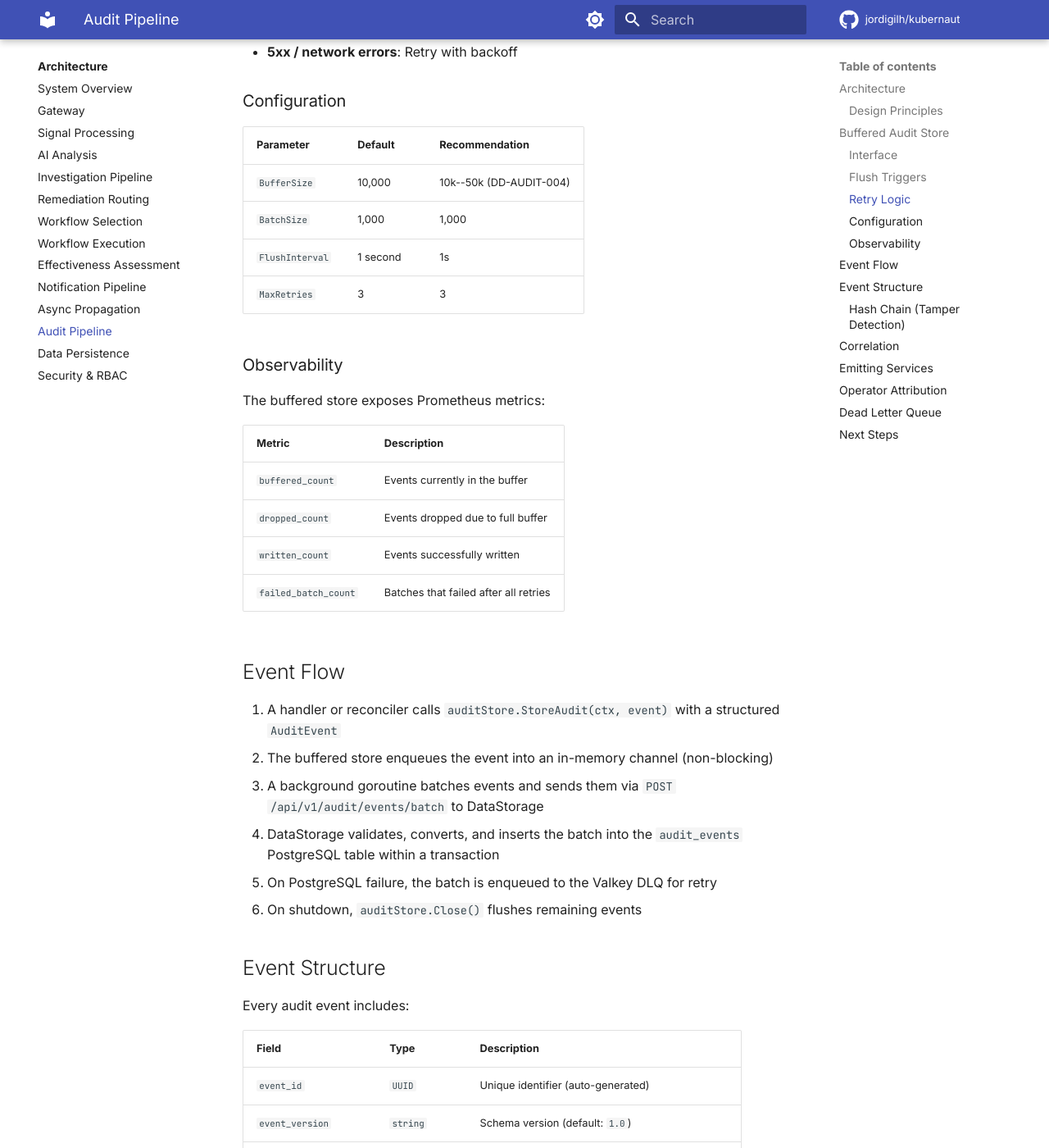
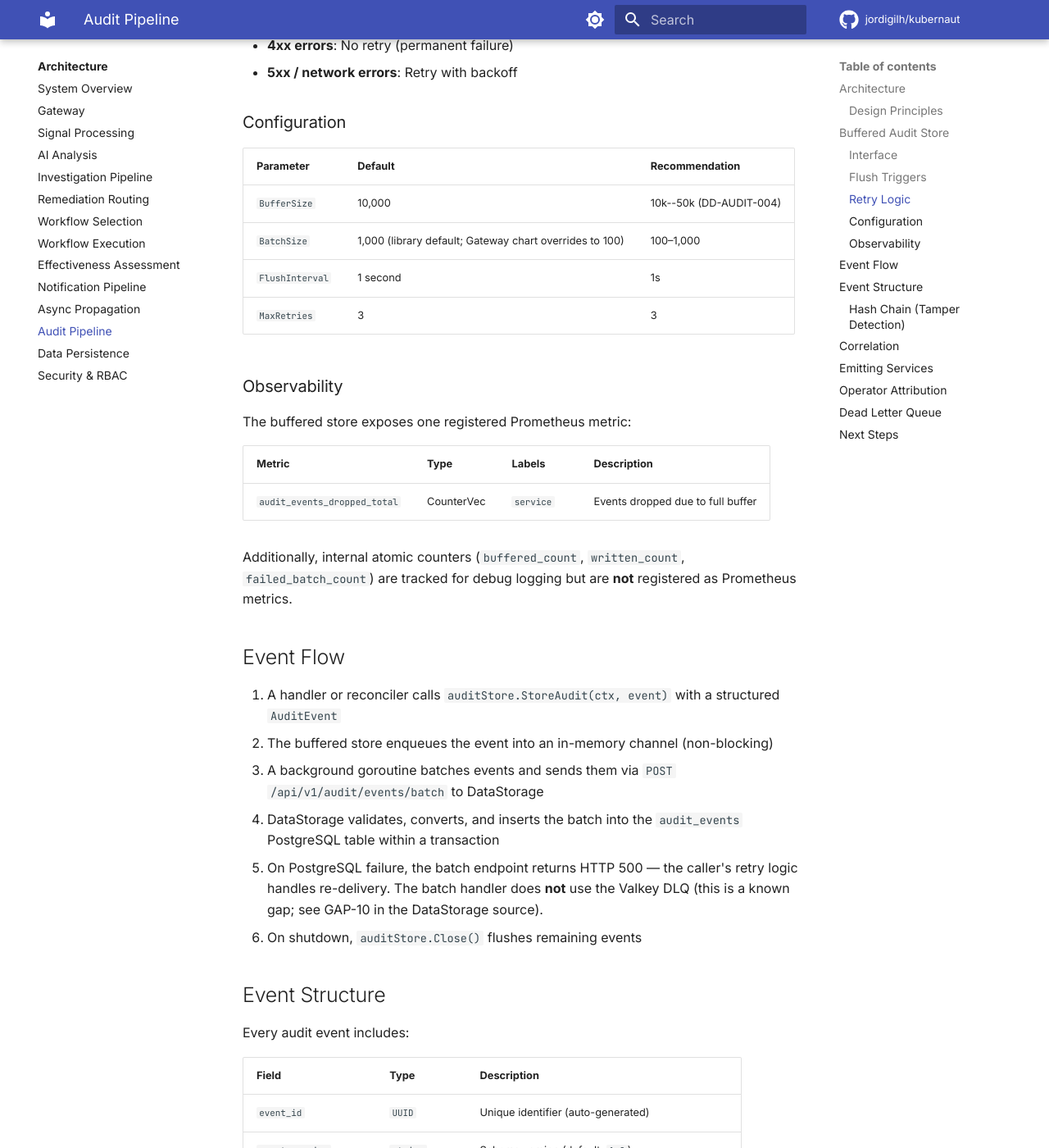
Before and after one commit to jordigilh/kubernaut-docs, an MkDocs documentation site: the page built from docs/architecture/audit-pipeline.md, in a window 1280 px wide and 1400 px high, scrolled down 1781 px. Shown: the whole window at 82% size. Built offline with MkDocs 1.6.1 and Material for MkDocs 9.7.7, drawn with Linux system fonts in a browser that asks for light colours; comment, search, counter and statistics services are not loaded; the version menu is left out; some of the changed text lies outside the part shown.

Commit message:
fix(architecture): fix batch DLQ, audit metrics, service count, CRD detection, HashCaptureDegraded
Audit Pipeline:
- H9: Fix batch DLQ — batch handler returns 500 on failure, does NOT use Valkey DLQ (GAP-10)
- M-AP1: Fix Prometheus metrics — only audit_events_dropped_total is registered; others are internal atomics
- M-AP2: Fix service count from "7 Go services" to 9 cmd/*/main.go binaries
- L-AP1: Fix retry backoff — 3 attempts = 2 backoffs (1s, 4s), 9s only with MaxRetries > 3
- L-AP2: Note Gateway chart overrides batchSize to 100

Async Propagation:
- M-AS1: Fix CRD detection — uses IsBuiltInGroup(group) allowlist, no operator/controller detection
- L-AS1: Clarify GitOps flag is PostRCAContext.DetectedLabels.GitOpsManaged (JSON from HAPI)

Security & RBAC:
- M-SR1: Fix HashCaptureDegraded attribution — emitted by RemediationOrchestrator on RR, not EM

Closes part of #88

Made-with: Cursor

```diff
--- a/docs/architecture/audit-pipeline.md
+++ b/docs/architecture/audit-pipeline.md
@@ -49,8 +49,8 @@ Events are flushed in three scenarios:
 
 ### Retry Logic
 
-- **Max retries**: 3 per batch
-- **Backoff**: 1s, 4s, 9s (quadratic)
+- **Max retries**: 3 per batch (3 total attempts, 2 backoff waits)
+- **Backoff**: 1s, 4s (quadratic: `n²` seconds). A third backoff (9s) would only occur if `MaxRetries` is increased beyond 3.
 - **4xx errors**: No retry (permanent failure)
 - **5xx / network errors**: Retry with backoff
 
@@ -59,20 +59,19 @@ Events are flushed in three scenarios:
 | Parameter | Default | Recommendation |
 |---|---|---|
 | `BufferSize` | 10,000 | 10k--50k (DD-AUDIT-004) |
-| `BatchSize` | 1,000 | 1,000 |
+| `BatchSize` | 1,000 (library default; Gateway chart overrides to 100) | 100–1,000 |
 | `FlushInterval` | 1 second | 1s |
 | `MaxRetries` | 3 | 3 |
 
 ### Observability
 
-The buffered store exposes Prometheus metrics:
+The buffered store exposes one registered Prometheus metric:
 
-| Metric | Description |
-|---|---|
-| `buffered_count` | Events currently in the buffer |
-| `dropped_count` | Events dropped due to full buffer |
-| `written_count` | Events successfully written |
-| `failed_batch_count` | Batches that failed after all retries |
+| Metric | Type | Labels | Description |
+|---|---|---|---|
+| `audit_events_dropped_total` | CounterVec | `service` | Events dropped due to full buffer |
+
+Additionally, internal atomic counters (`buffered_count`, `written_count`, `failed_batch_count`) are tracked for debug logging but are **not** registered as Prometheus metrics.
 
 ## Event Flow
 
@@ -80,7 +79,7 @@ The buffered store exposes Prometheus metrics:
 2. The buffered store enqueues the event into an in-memory channel (non-blocking)
 3. A background goroutine batches events and sends them via `POST /api/v1/audit/events/batch` to DataStorage
 4. DataStorage validates, converts, and inserts the batch into the `audit_events` PostgreSQL table within a transaction
-5. On PostgreSQL failure, the batch is enqueued to the Valkey DLQ for retry
+5. On PostgreSQL failure, the batch endpoint returns HTTP 500 — the caller's retry logic handles re-delivery. The batch handler does **not** use the Valkey DLQ (this is a known gap; see GAP-10 in the DataStorage source).
 6. On shutdown, `auditStore.Close()` flushes remaining events
 
 ## Event Structure
@@ -128,7 +127,7 @@ All audit events for a single remediation share a `correlation_id` set to the `R
 
 ## Emitting Services
 
-All 7 Go services, the auth webhook, and HolmesGPT API emit audit events:
+All 9 Go binaries (`cmd/*/main.go`: Gateway, Signal Processing, AI Analysis, Remediation Orchestrator, Workflow Execution, Effectiveness Monitor, Notification, Auth Webhook, DataStorage) and HolmesGPT API (Python) emit audit events:
 
 | Service | Event Prefix | Key Events |
 |---|---|---|
```
Also changed, not shown: docs/architecture/async-propagation.md (+5 -5 lines), docs/architecture/security-rbac.md (+1 -1 lines).
